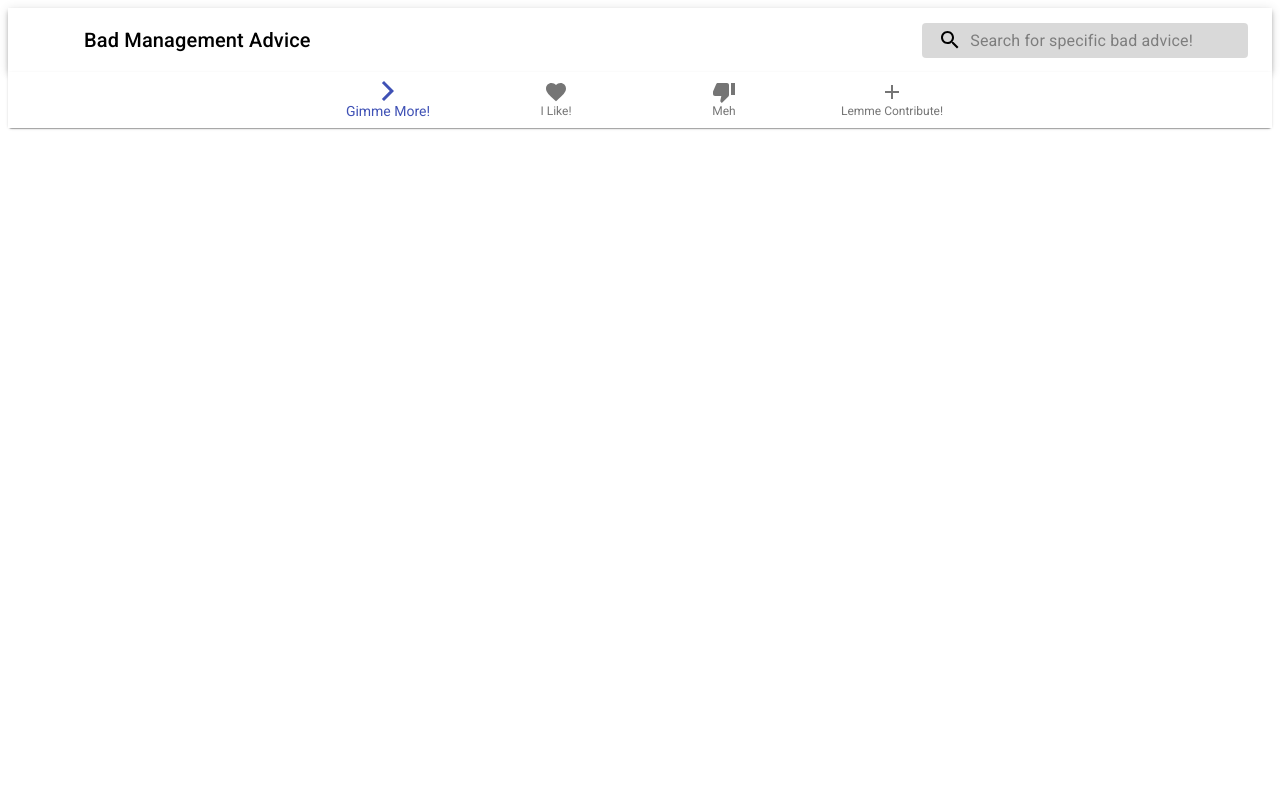
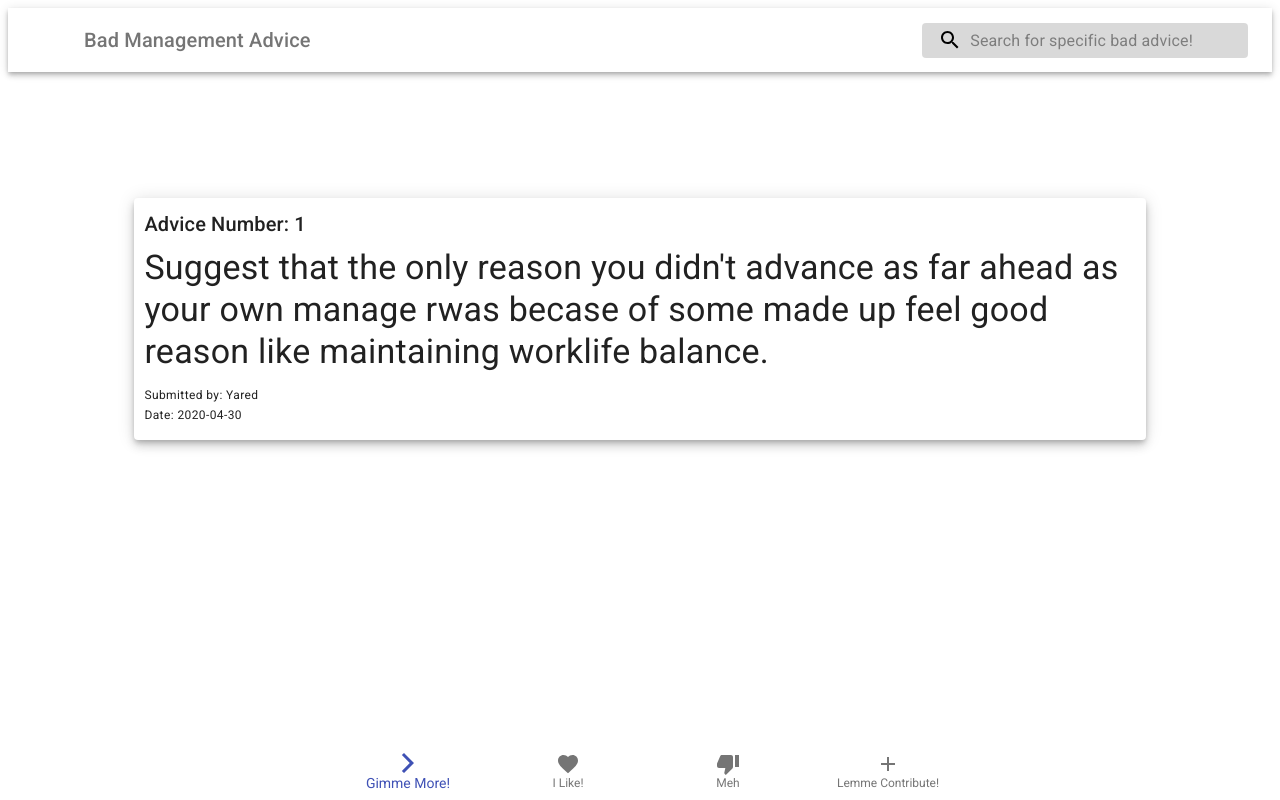
Before and after one commit to GoldenRed/BadManagementAdvice, a React (Create React App) app in the folder webapp-1-react/: page / in a window 1280 px wide. Built offline with nearby package versions, Linux system fonts and the light colour scheme; the HTML template or start-up script is replaced by a standard one.

Commit message:
progress made with placeholder data

```diff
--- a/webapp-1-react/src/Advice.js
+++ b/webapp-1-react/src/Advice.js
@@ -1,15 +1,33 @@
 import React from 'react';
-import { Paper } from '@material-ui/core';
+import Typography from '@material-ui/core/Typography';
 
 
+export default function Advice() {
 
 
-export default function HeaderBar() {
+  const number = 1;
+  const user = "Yared";
+  const date = "2020-04-30";
+  const advice = "Suggest that the only reason you didn't advance as far ahead as your own manage rwas becase of some made up feel good reason like maintaining worklife balance.";
+  return(
+  <div>
 
-return(
+    <Typography variant="h6" gutterBottom>
+      Advice Number: {number}
+    </Typography>
 
+    <Typography variant="h4" gutterBottom>
+      {advice}
+    </Typography>
 
-)
+    <Typography variant="caption" gutterBottom>
+      Submitted by: {user}
+    </Typography>
+    <Typography variant="caption" display="block" gutterBottom>
+      Date: {date}
+    </Typography>
 
+  </div>
+  );
 
 }
--- a/webapp-1-react/src/App.js
+++ b/webapp-1-react/src/App.js
@@ -2,7 +2,7 @@ import React from 'react';
 import { Grid } from '@material-ui/core';
 import BottomBar from './Bottom.js';
 import HeaderBar from './Header.js';
-
+import MainArea from './MainArea.js'
 
 function App() {
   return (
@@ -13,7 +13,7 @@ function App() {
       </Grid>
 
       <Grid container>
-
+        <MainArea />
       </Grid>
 
 
--- a/webapp-1-react/src/Bottom.js
+++ b/webapp-1-react/src/Bottom.js
@@ -10,7 +10,10 @@ import AddIcon from '@material-ui/icons/Add';
 
 const useStyles = makeStyles({
   root: {
-    width: '100%',
+    position: 'fixed',
+    width: '50%',
+    bottom: '0',
+    padding: '0% 25%',
   },
 });
 
--- a/webapp-1-react/src/Header.js
+++ b/webapp-1-react/src/Header.js
@@ -19,7 +19,7 @@ const useStyles = makeStyles((theme) => ({
   title: {
     flexGrow: 1,
     display: 'none',
-    color: 'black',
+    color: theme.palette.text.secondary,
     [theme.breakpoints.up('sm')]: {
       display: 'block',
     },
--- /dev/null
+++ b/webapp-1-react/src/MainArea.js
@@ -0,0 +1,25 @@
+import React from 'react';
+import { Paper, Grid } from '@material-ui/core';
+import { fade, makeStyles } from '@material-ui/core/styles';
+import Advice from './Advice.js';
+
+const useStyles = makeStyles({
+  root: {
+    width:'150%',
+    margin: '10%',
+    padding: '10px',
+  },
+});
+
+export default function MainArea() {
+  const classes = useStyles();
+  return(
+    <Paper
+
+    elevation={6}
+    className={classes.root}
+    >
+      <Advice />
+    </Paper>
+    );
+  }
```
